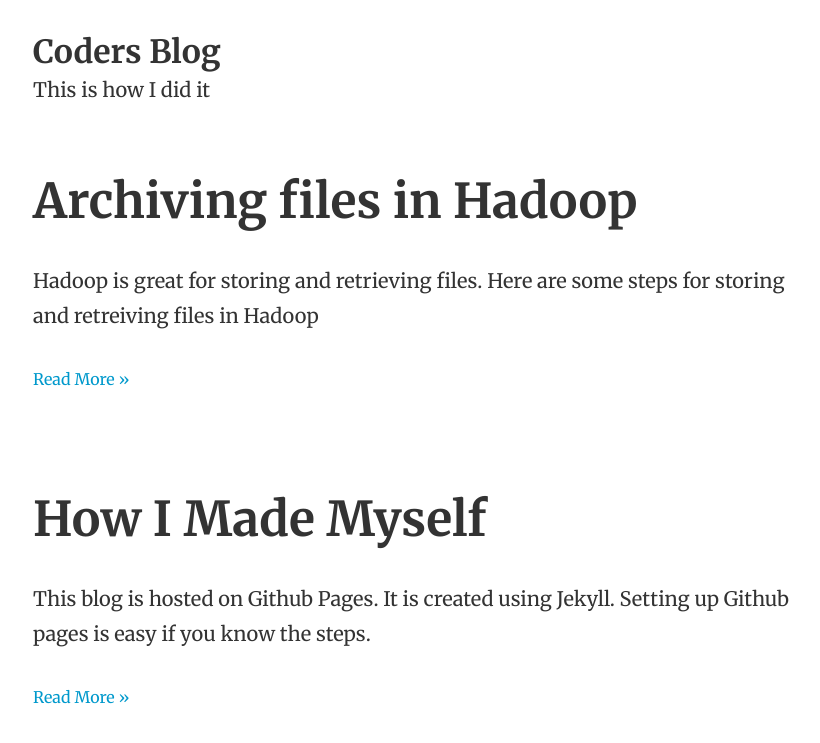
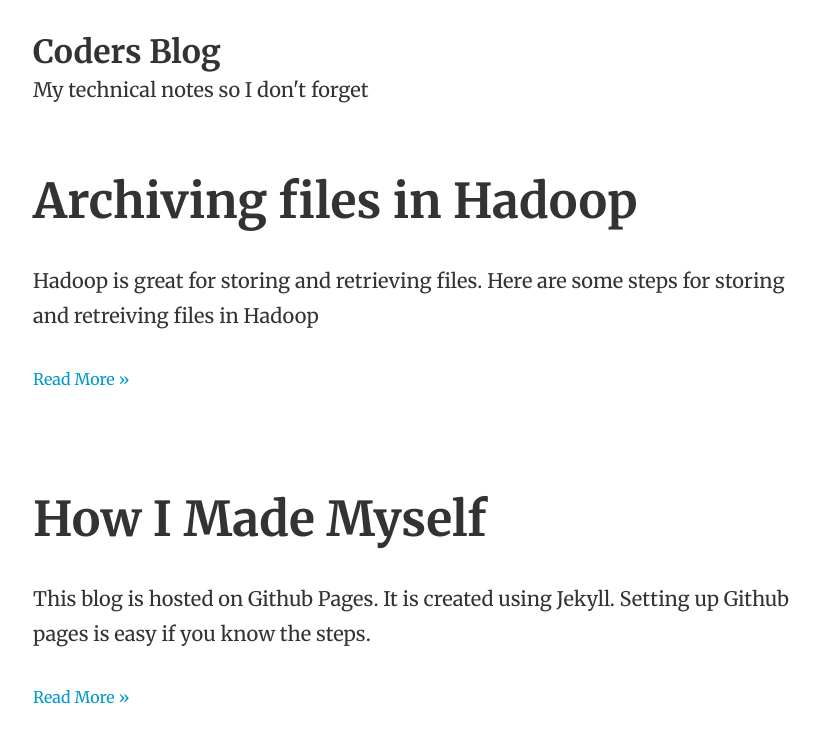
Before and after one commit to svensvan/blog, a Jekyll site: the page built from index.html, in a window 1280 px wide. Shown: the top 743 px of the page, without its empty margins (223-1043 px from the left). Built offline with Jekyll 4.4.1, drawn with Linux system fonts in a browser that asks for light colours; the list of posts is cut into pages by our own code.

Commit message:
remove _site

```diff
--- a/_config.yml
+++ b/_config.yml
@@ -1,5 +1,5 @@
 name: "Coders Blog"
-description: "This is how I did it"
+description: "My technical notes so I don't forget"
 author: "svensvan"
 
 #url: "http://localhost:4000"
```
Also changed, not shown: 4 other files.
